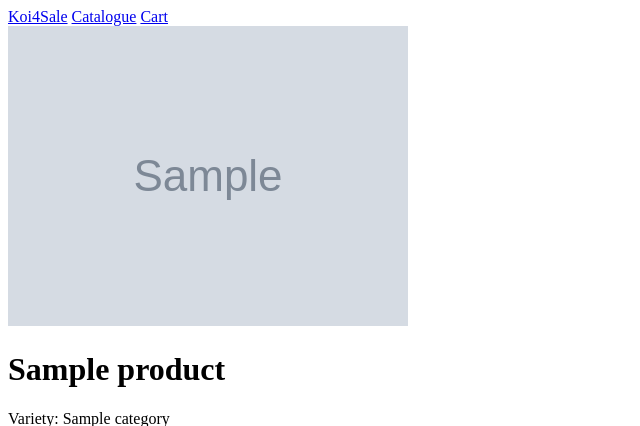
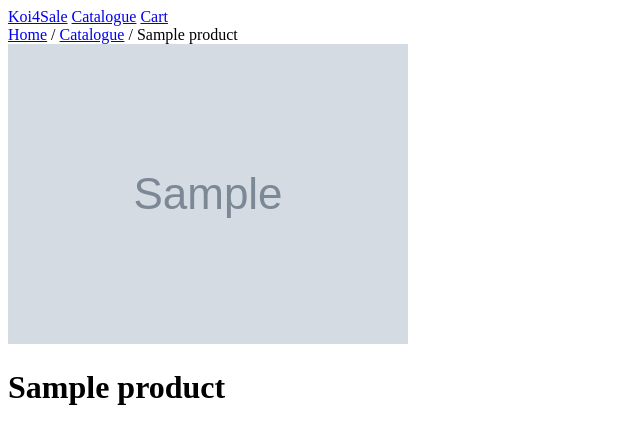
Before and after one commit to ShvetsViktor/koi-4-sale, a Django app: template products/templates/products/product_detail.html in a window 1280 px wide. Shown: the top 426 px of the page, without its empty margins (0-640 px from the left). Run offline with Django 5.2, Linux system fonts and the light colour scheme; the template is opened without the code that fills it: values that come from a table or form of the project are taken from there, others are empty; tables that the repository leaves empty hold one stand-in row (values such as "Sample post"); grey boxes marked "Sample" are stand-in pictures.

Commit message:
create breadcrumbs.html and include it in product_detail page

```diff
--- a/products/templates/products/product_detail.html
+++ b/products/templates/products/product_detail.html
@@ -2,6 +2,13 @@
 {% load static%}
 
 {% block content %}
+        {# Get the catalogue URL and store it in the catalogue_url variable. #}
+        {% url 'product_list' as catalogue_url %}
+
+        {# Pass the required variables to the included template. #}
+        {# The 'only' keyword restricts its context to explicitly passed variables. #}
+        {% include "includes/breadcrumbs.html" with parent_label="Catalogue" parent_url=catalogue_url current_label=product.name only %}
+
         <div class="product-images">
             {% for image in product.images.all %}
             <img src="{{ image.image.url }}" alt="{{ product.name }}"></img>
--- /dev/null
+++ b/templates/includes/breadcrumbs.html
@@ -0,0 +1,9 @@
+<nav aria-label="Breadcrumb">
+    <a href="/">Home</a>
+    <span aria-hidden="true">/</span>
+
+    <a href="{% url 'product_list' %}">Catalogue</a>
+    <span aria-hidden="true">/</span>
+
+    <span aria-current="page">{{ product.name }}</span>
+</nav>
```
